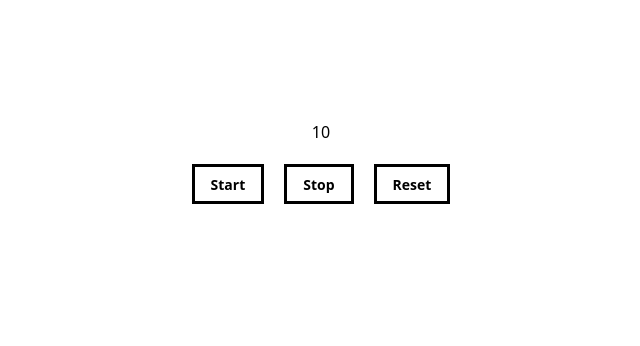
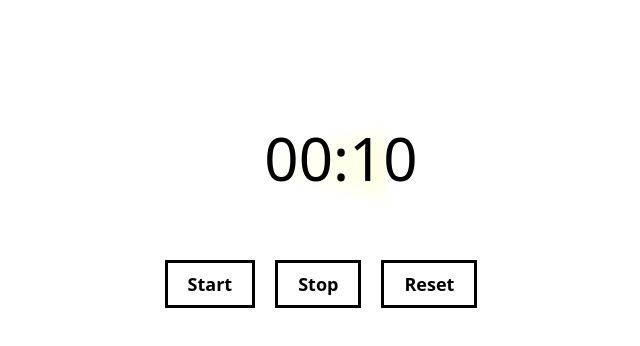
Before and after one commit to milkyaz/milkyaz-pomodoro-, a Vue app: page / in a window 1280 px wide. Shown: the top 346 px of the page, without its empty margins (319-959 px from the left). Built offline with nearby package versions, Linux system fonts and the light colour scheme; some icons are missing.

Commit message:
issue-7: обновить стили

```diff
--- a/src/components/Button.vue
+++ b/src/components/Button.vue
@@ -7,9 +7,9 @@ const mainStore = useMainStore();
 
 <template>
   <div class="flex gap-5">
-    <button class="btn btn-outline btn-info" @click="mainStore.startTimer()">Start</button>
-    <button class="btn btn-outline btn-info" @click="mainStore.stopTimer()">Stop</button>
-    <button class="btn btn-outline btn-info" @click="mainStore.resetTimer()">Reset</button>
+    <button class="btn btn-outline btn-info btn-lg" @click="mainStore.startTimer()">Start</button>
+    <button class="btn btn-outline btn-info btn-lg" @click="mainStore.stopTimer()">Stop</button>
+    <button class="btn btn-outline btn-info btn-lg" @click="mainStore.resetTimer()">Reset</button>
   </div>
 </template>
 
--- a/src/components/TimerDisplay.vue
+++ b/src/components/TimerDisplay.vue
@@ -1,16 +1,22 @@
 <script setup lang="ts">
 import { useMainStore } from "@/stores/store.ts";
 import Button from "@/components/Button.vue";
+import { Icon } from '@iconify/vue'
 
 const mainStore = useMainStore();
 
 </script>
 
 <template>
-  <div class="flex-col justify-center items-center w-full mt-30 ">
-    <div class="text-center mb-5">{{ mainStore.display }}</div>
+  <div class="flex-col justify-center items-center mt-30 ">
+    <div class="flex justify-center mb-10 text-6xl">
+      <Icon class="rotate-225 absolute left-[806px]"
+            icon="noto:flashlight"
+            width="90"/>
+      <div class="cone-only flex justify-center pl-10 pt-2 text-center relative">{{ mainStore.display }}</div>
+    </div>
     <div class="flex gap-5 justify-center items-center w-full">
-      <Button />
+      <Button/>
     </div>
   </div>
 </template>
@@ -20,4 +26,16 @@ const mainStore = useMainStore();
 button {
   width: 100px;
 }
+/* Тёплый ламповый свет для Pomodoro */
+/* Просто конус без фона на весь экран */
+.cone-only {
+  width: 10%;
+  height: 100px;
+  background: radial-gradient(
+    ellipse at 251% 44%,
+    rgba(279, 250, 210, 3.8) 0,
+    rgba(255, 254, 190, 0.4) 46%,
+    transparent 70%
+  )
+}
 </style>
--- a/src/stores/store.ts
+++ b/src/stores/store.ts
@@ -5,7 +5,7 @@ export const useMainStore = defineStore('store', () => {
   const numPomodoro = ref(10);
   const timerId = ref(0);
   const display = computed(() => {
-    return numPomodoro.value;
+  return display.value = numPomodoro.value < 10 ? `00:0${numPomodoro.value}` : `00:${numPomodoro.value}`;
   })
 
   function startTimer() {
@@ -27,7 +27,7 @@ export const useMainStore = defineStore('store', () => {
   }
 
   function updatePomodoroDisplay() {
-    return display.value = numPomodoro.value < 10 ? `00:0${numPomodoro.value}` : `00:${numPomodoro.value}`;
+
   }
 
   return {
```
